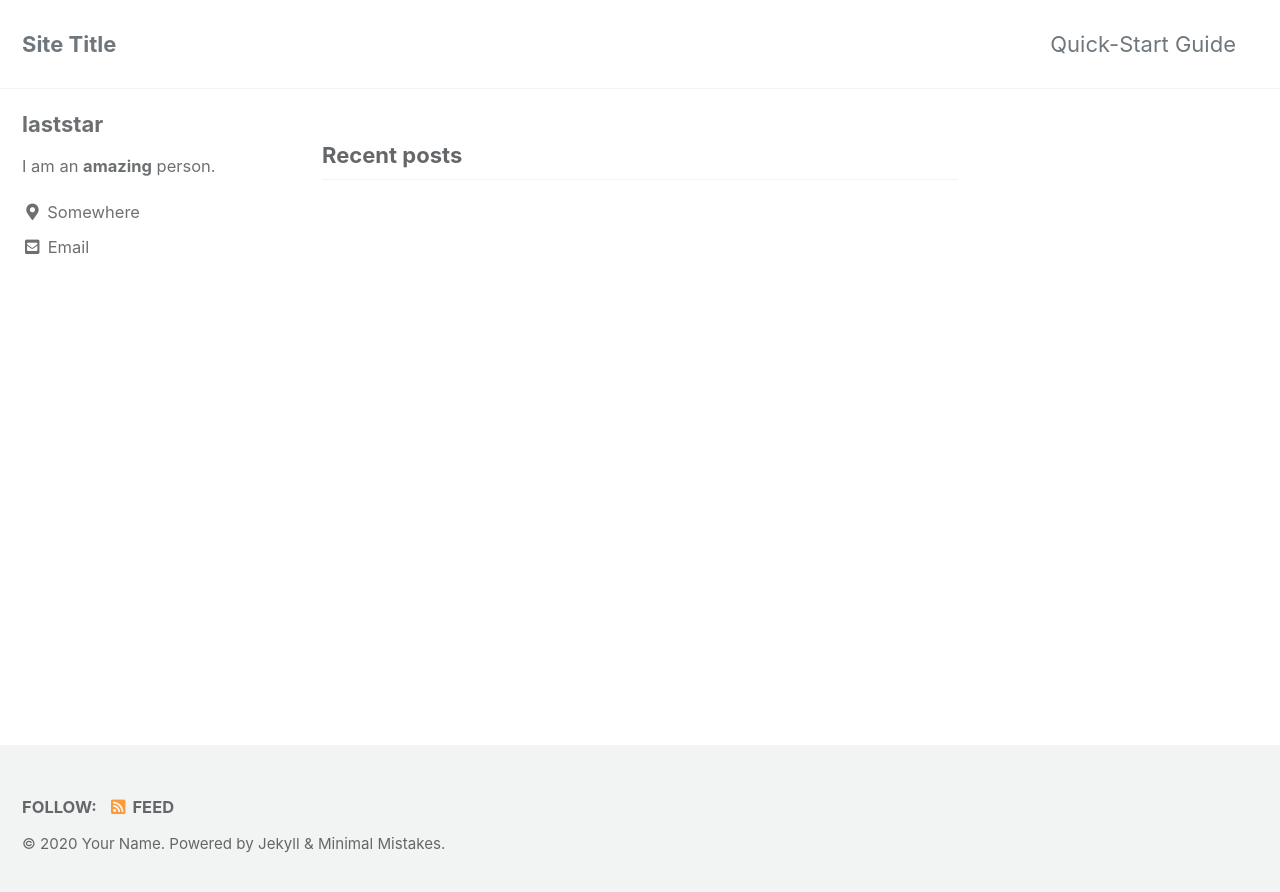
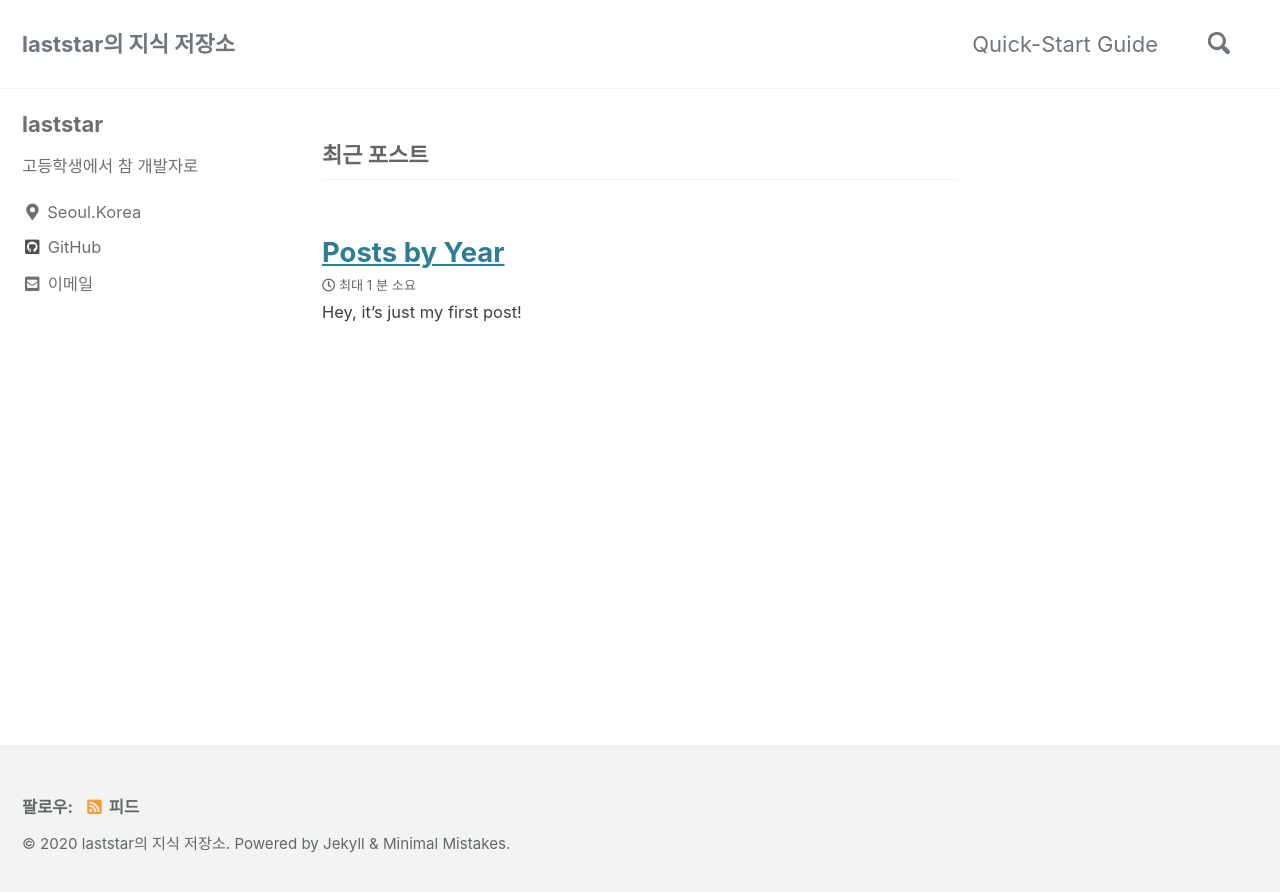
Before and after one commit to laststar0203/laststar0203.github.io, a Jekyll site: the page built from index.html, in a window 1280 px wide. Shown: the top 892 px of the page. Built offline with Jekyll 4.4.1, drawn with Linux system fonts in a browser that asks for light colours; cached includes are drawn as plain includes; the list of posts is cut into pages by our own code.

Commit message:
페이지 초기 설정

```diff
--- a/_config.yml
+++ b/_config.yml
@@ -15,15 +15,15 @@
 minimal_mistakes_skin    : "default" # "air", "aqua", "contrast", "dark", "dirt", "neon", "mint", "plum", "sunrise"
 
 # Site Settings
-locale                   : "en-US"
-title                    : "Site Title"
+locale                   : "ko"
+title                    : "laststar의 지식 저장소"
 title_separator          : "-"
 subtitle                 : # site tagline that appears below site title in masthead
-name                     : "Your Name"
+name                     : "laststar의 지식 저장소"
 description              : "An amazing website."
-url                      : # the base hostname & protocol for your site e.g. "https://mmistakes.github.io"
+url                      : "https://laststar0203.github.io" # the base hostname & protocol for your site e.g. "https://mmistakes.github.io"
 baseurl                  : # the subpath of your site, e.g. "/blog"
-repository               : # GitHub username/repo-name e.g. "mmistakes/minimal-mistakes"
+repository               : "laststar0203/laststar0203.github.io" # GitHub username/repo-name e.g. "mmistakes/minimal-mistakes"
 teaser                   : # path of fallback teaser image, e.g. "/assets/images/500x300.png"
 logo                     : # path of logo image to display in the masthead, e.g. "/assets/images/88x88.png"
 masthead_title           : # overrides the website title displayed in the masthead, use " " for no title
@@ -51,7 +51,7 @@ reCaptcha:
   secret                 :
 atom_feed:
   path                   : # blank (default) uses feed.xml
-search                   : # true, false (default)
+search                   : true
 search_full_content      : # true, false (default)
 search_provider          : # lunr (default), algolia, google
 algolia:
@@ -95,8 +95,8 @@ analytics:
 author:
   name             : "laststar"
   avatar           : # path of avatar image, e.g. "/assets/images/bio-photo.jpg"
-  bio              : "I am an **amazing** person."
-  location         : "Somewhere"
+  bio              : "고등학생에서 참 개발자로"
+  location         : "Seoul.Korea"
   email            : "sinnyum0203@gmail.com"
   links:
     - label: "Email"
@@ -112,8 +112,8 @@ author:
       icon: "fab fa-fw fa-facebook-square"
       # url: "https://facebook.com/"
     - label: "GitHub"
-      icon: "https://github.com/laststar0203"
-      # url: "https://github.com/"
+      icon: "fab fa-fw fa-github-square"
+      url: "https://github.com/laststar0203/"
     - label: "Instagram"
       icon: "fab fa-fw fa-instagram"
       # url: "https://instagram.com/"
@@ -268,7 +268,6 @@ compress_html:
 
 # Defaults
 defaults:
-  # _posts
   - scope:
       path: ""
       type: posts
```
Also changed, not shown: _posts/2017-06-09-first-post.md (added, +14 -0 lines).
